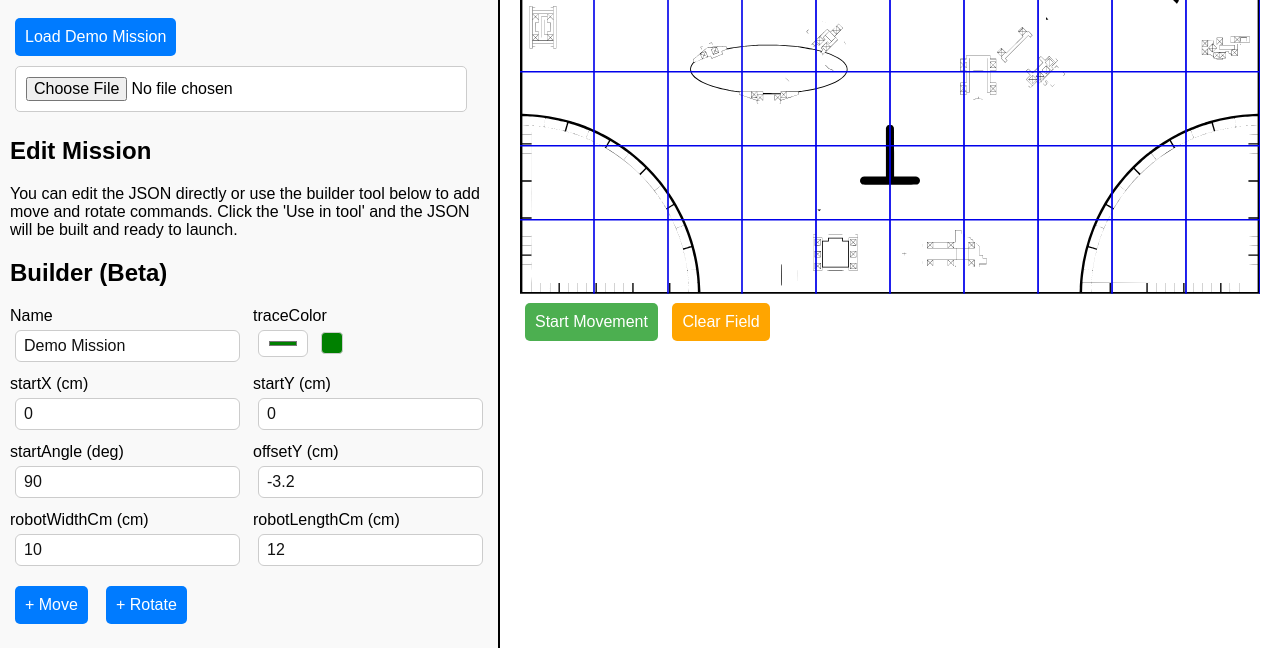
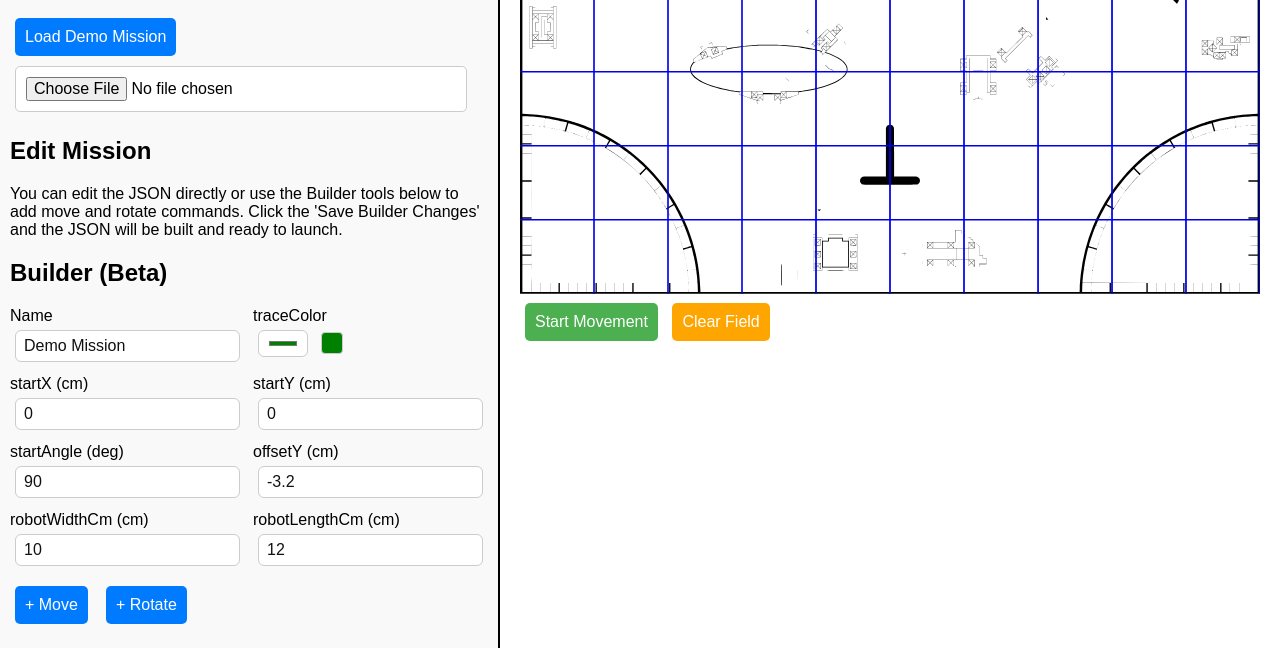
Before and after one commit to kennyhaggard/FLL-field-mapping, a plain HTML site: page index.html in a window 1280 px wide. Shown: the part 148-796 px from the top of the page. Drawn offline with nearby package versions, Linux system fonts and the light colour scheme.

Commit message:
Update index.html

```diff
--- a/index.html
+++ b/index.html
@@ -160,7 +160,7 @@ input[type="file"] {
 <!-- Mission Editor Sidebar -->
 <div class="editor-container active">
   <h2>Edit Mission</h2>
-    <p>You can edit the JSON directly or use the builder tool below to add move and rotate commands. Click the 'Use in tool' and the JSON will be built and ready to launch.</p>
+    <p>You can edit the JSON directly or use the Builder tools below to add move and rotate commands. Click the 'Save Builder Changes' and the JSON will be built and ready to launch.</p>
 
   <!-- add an id to this button so we can reuse your exact flow -->
 </div>
```
